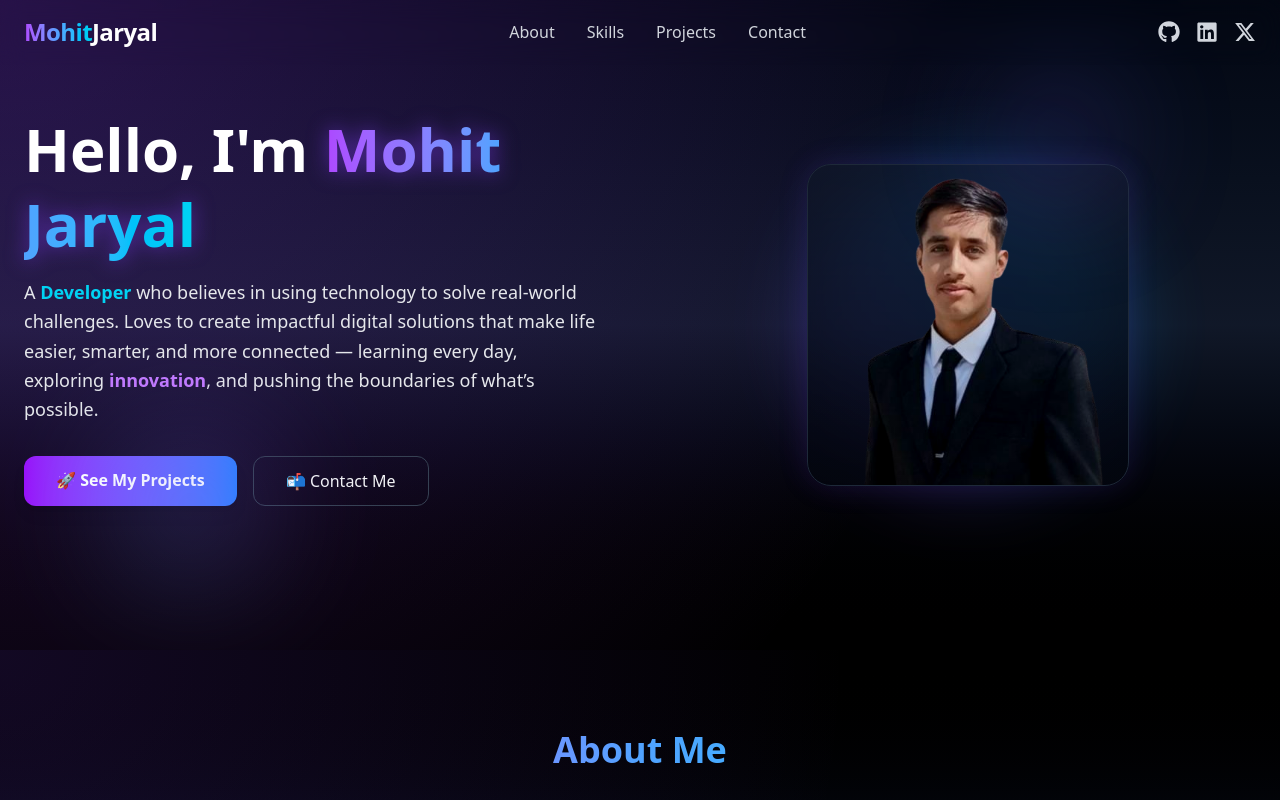
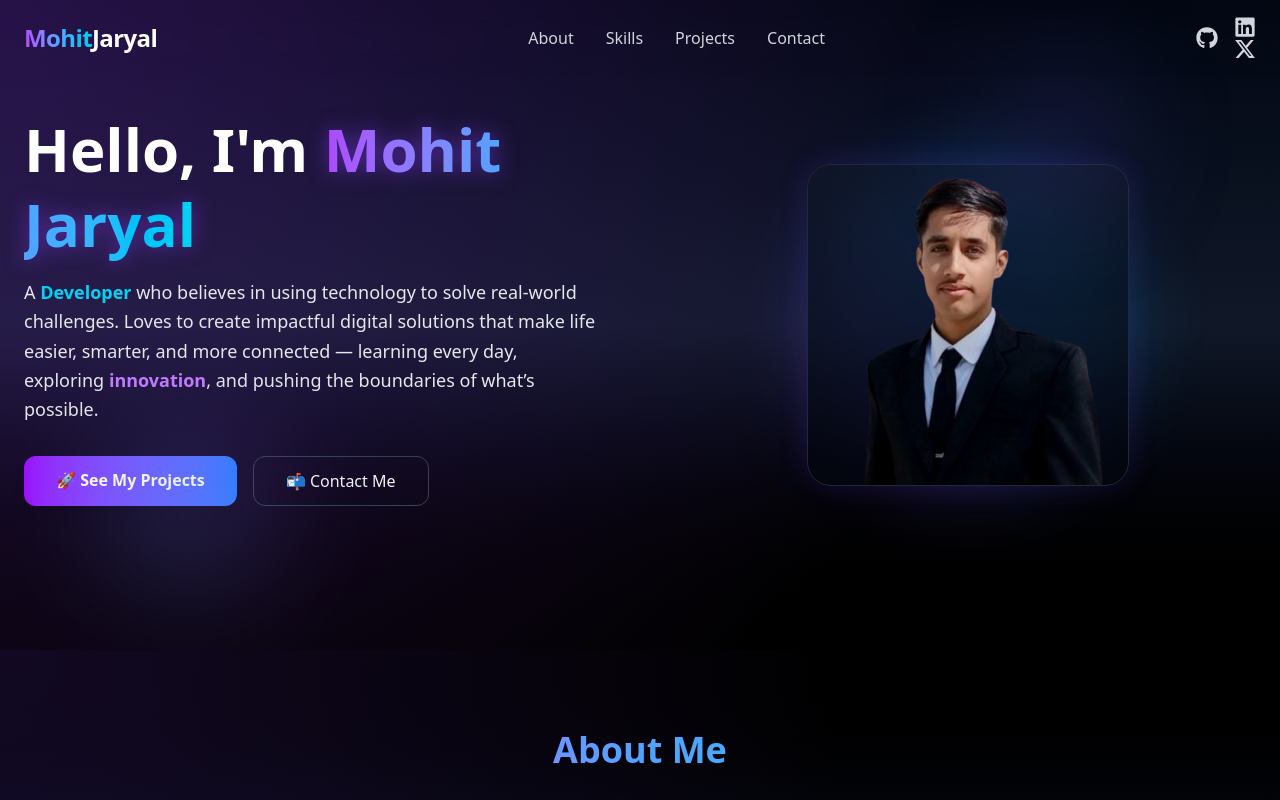
Before and after one commit to mohitjaryal/my-portfolio, a React (Vite) app in the folder portfolio/: page / in a window 1280 px wide. Shown: the top 800 px of the page. Built offline with nearby package versions, Linux system fonts and the light colour scheme.

Commit message:
Update Navbar.jsx

```diff
--- a/portfolio/src/components/Navbar.jsx
+++ b/portfolio/src/components/Navbar.jsx
@@ -58,6 +58,13 @@ export default function Navbar() {
           >
             <FaGithub size={22} />
           </a>
+
+            <a
+            href="https://x.com/mohitjaryal04"
+            target="_blank"
+            rel="noreferrer"
+            className="hidden md:inline text-gray-300 hover:text-cyan-400 transition duration-300 hover:drop-shadow-[0_0_8px_rgba(34,211,238,0.6)]"
+          >
           <a
             href="https://linkedin.com/in/mohitjaryal"
             target="_blank"
@@ -66,12 +73,6 @@ export default function Navbar() {
           >
             <FaLinkedin size={22} />
           </a>
-          <a
-            href="https://x.com/mohitjaryal04"
-            target="_blank"
-            rel="noreferrer"
-            className="hidden md:inline text-gray-300 hover:text-cyan-400 transition duration-300 hover:drop-shadow-[0_0_8px_rgba(34,211,238,0.6)]"
-          >
             <FaXTwitter size={22} />
           </a>
         </div>
```
